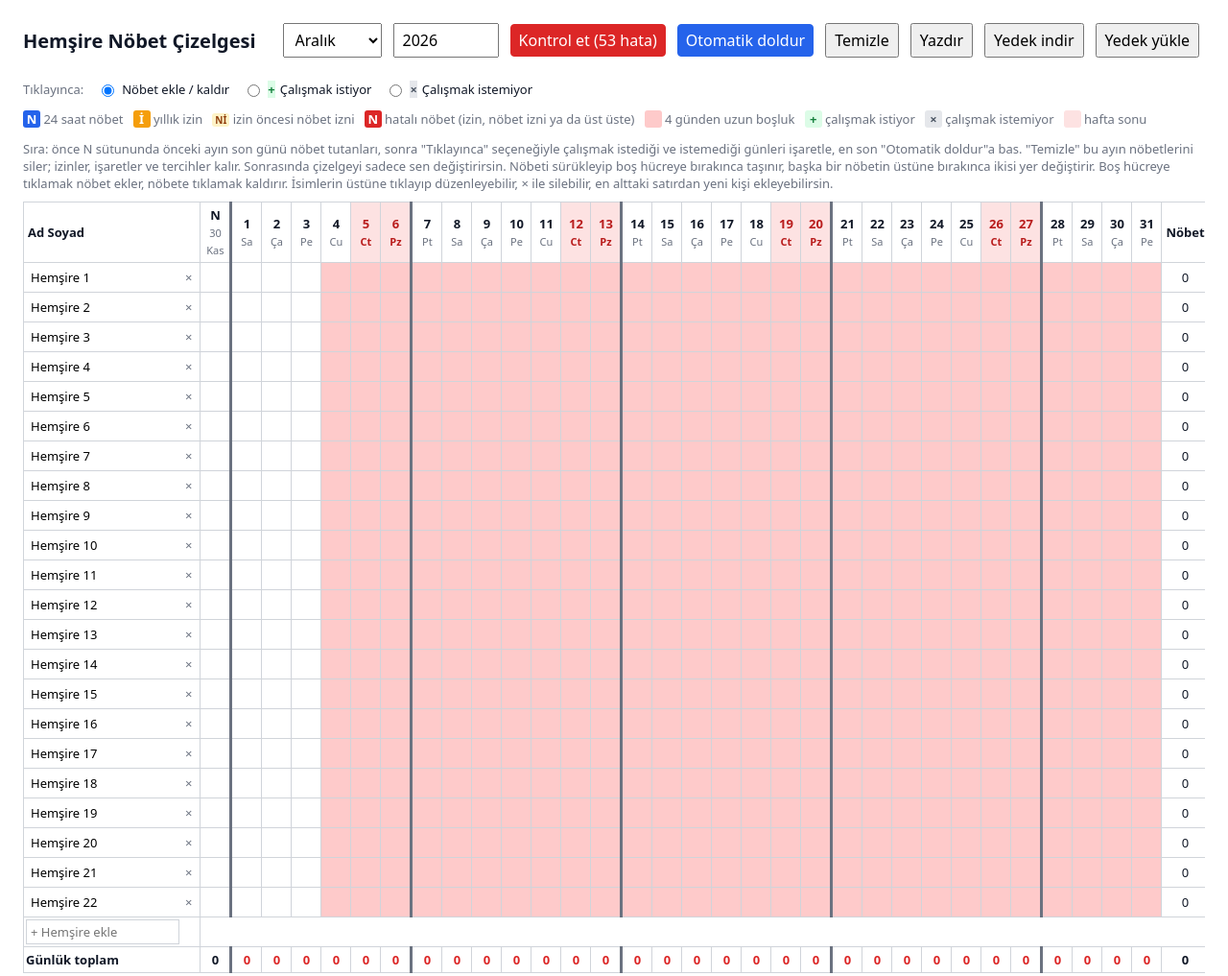
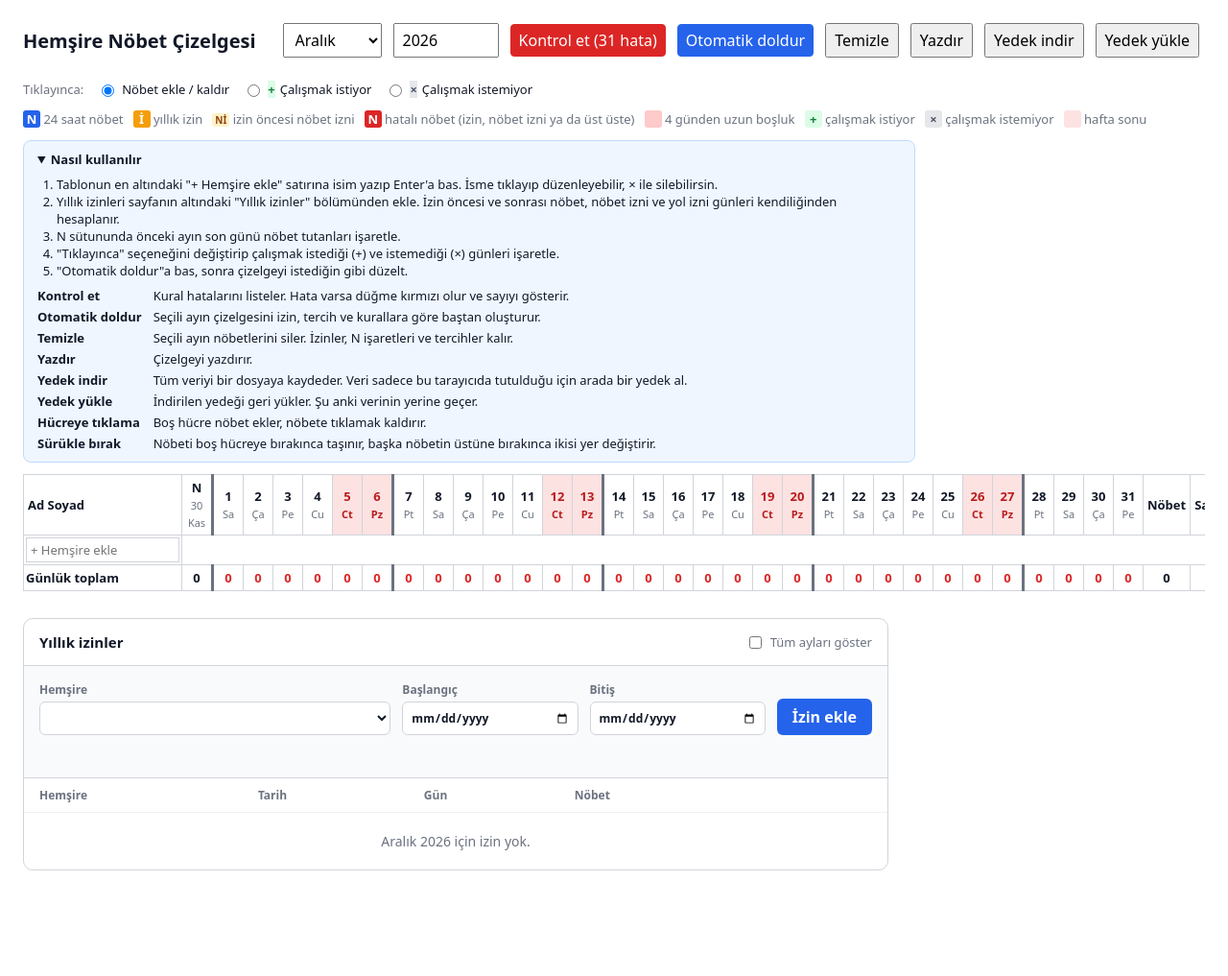
Before and after one commit to ocakhasan/hemsire_planlayici, a plain HTML site: page index.html in a window 1280 px wide. Shown: the top 1017 px of the page at 96% size. After the commit the page ends 931 px from the top, so only its background shows below. Drawn offline with Linux system fonts and the light colour scheme.

Commit message:
Start empty and add a how-to box
A browser with nothing saved now starts with no nurses. Replace the hint paragraph with a collapsible box that explains the workflow and each button.

```diff
--- a/app.js
+++ b/app.js
@@ -360,9 +360,4 @@ $("backup-file").addEventListener("change", async (e) => {
   save();
 });
 
-const EMPTY_STATE = {
-  perDay: 6,
-  nurses: Array.from({ length: 22 }, (_, i) => ({ id: `n${i + 1}`, name: `Hemşire ${i + 1}` })),
-  leaves: [],
-};
-useState(loadSaved() ?? EMPTY_STATE);
+useState(loadSaved() ?? { perDay: 6, nurses: [], leaves: [] });
--- a/index.html
+++ b/index.html
@@ -12,9 +12,14 @@
     h2 { font-size: 15px; margin: 0 0 10px; }
     select, button, input { font: inherit; padding: 5px 8px; }
     button.has-errors { background: var(--bad); color: #fff; border: 1px solid var(--bad); border-radius: 4px; }
-    .legend, .hint, #status { color: var(--muted); font-size: 13px; }
+    .legend, #status { color: var(--muted); font-size: 13px; }
     .legend b { display: inline-block; width: 18px; text-align: center; border-radius: 3px; color: #fff; }
-    .hint { margin: 0 0 10px; }
+    .info { max-width: 900px; margin: 0 0 12px; padding: 10px 14px; border: 1px solid #bfdbfe; border-radius: 8px; background: #eff6ff; font-size: 13px; }
+    .info summary { cursor: pointer; font-weight: 600; }
+    .info ol { margin: 8px 0; padding-left: 20px; }
+    .info dl { display: grid; grid-template-columns: max-content 1fr; gap: 4px 12px; margin: 8px 0 0; }
+    .info dt { font-weight: 600; }
+    .info dd { margin: 0; }
     .wrap { overflow-x: auto; }
     table { border-collapse: collapse; font-size: 13px; }
     th, td { border: 1px solid var(--line); padding: 4px; text-align: center; min-width: 22px; user-select: none; }
@@ -76,7 +81,7 @@
     dialog { border: 1px solid var(--line); border-radius: 8px; max-width: 520px; width: 90vw; }
     dialog ul { max-height: 50vh; overflow-y: auto; padding-left: 20px; }
     dialog li { margin-bottom: 4px; }
-    @media print { header button, .hint, .modes, .leave-panel, td.name button, tr.add-row { display: none; } td.name input { border: none; } body { margin: 8px; } }
+    @media print { header button, .info, .modes, .leave-panel, td.name button, tr.add-row { display: none; } td.name input { border: none; } body { margin: 8px; } }
   </style>
 </head>
 <body>
@@ -109,13 +114,26 @@
     <b class="off-mark">×</b> çalışmak istemiyor &nbsp;
     <b style="background:var(--weekend)">&nbsp;</b> hafta sonu
   </p>
-  <p class="hint">
-    Sıra: önce N sütununda önceki ayın son günü nöbet tutanları, sonra "Tıklayınca" seçeneğiyle çalışmak istediği ve istemediği günleri işaretle, en son "Otomatik doldur"a bas.
-    "Temizle" bu ayın nöbetlerini siler; izinler, işaretler ve tercihler kalır. Sonrasında çizelgeyi sadece sen değiştirirsin.
-    Nöbeti sürükleyip boş hücreye bırakınca taşınır, başka bir nöbetin üstüne bırakınca ikisi yer değiştirir.
-    Boş hücreye tıklamak nöbet ekler, nöbete tıklamak kaldırır. İsimlerin üstüne tıklayıp düzenleyebilir, × ile silebilir, en alttaki satırdan yeni kişi ekleyebilirsin.
-  </p>
-  <div class="wrap"><table id="grid"></table></div>
+  <details class="info" open>
+    <summary>Nasıl kullanılır</summary>
+    <ol>
+      <li>Tablonun en altındaki "+ Hemşire ekle" satırına isim yazıp Enter'a bas. İsme tıklayıp düzenleyebilir, × ile silebilirsin.</li>
+      <li>Yıllık izinleri sayfanın altındaki "Yıllık izinler" bölümünden ekle. İzin öncesi ve sonrası nöbet, nöbet izni ve yol izni günleri kendiliğinden hesaplanır.</li>
+      <li>N sütununda önceki ayın son günü nöbet tutanları işaretle.</li>
+      <li>"Tıklayınca" seçeneğini değiştirip çalışmak istediği (+) ve istemediği (×) günleri işaretle.</li>
+      <li>"Otomatik doldur"a bas, sonra çizelgeyi istediğin gibi düzelt.</li>
+    </ol>
+    <dl>
+      <dt>Kontrol et</dt><dd>Kural hatalarını listeler. Hata varsa düğme kırmızı olur ve sayıyı gösterir.</dd>
+      <dt>Otomatik doldur</dt><dd>Seçili ayın çizelgesini izin, tercih ve kurallara göre baştan oluşturur.</dd>
+      <dt>Temizle</dt><dd>Seçili ayın nöbetlerini siler. İzinler, N işaretleri ve tercihler kalır.</dd>
+      <dt>Yazdır</dt><dd>Çizelgeyi yazdırır.</dd>
+      <dt>Yedek indir</dt><dd>Tüm veriyi bir dosyaya kaydeder. Veri sadece bu tarayıcıda tutulduğu için arada bir yedek al.</dd>
+      <dt>Yedek yükle</dt><dd>İndirilen yedeği geri yükler. Şu anki verinin yerine geçer.</dd>
+      <dt>Hücreye tıklama</dt><dd>Boş hücre nöbet ekler, nöbete tıklamak kaldırır.</dd>
+      <dt>Sürükle bırak</dt><dd>Nöbeti boş hücreye bırakınca taşınır, başka nöbetin üstüne bırakınca ikisi yer değiştirir.</dd>
+    </dl>
+  </details>  <div class="wrap"><table id="grid"></table></div>
 
   <section class="leave-panel">
     <div class="leave-head">
```
